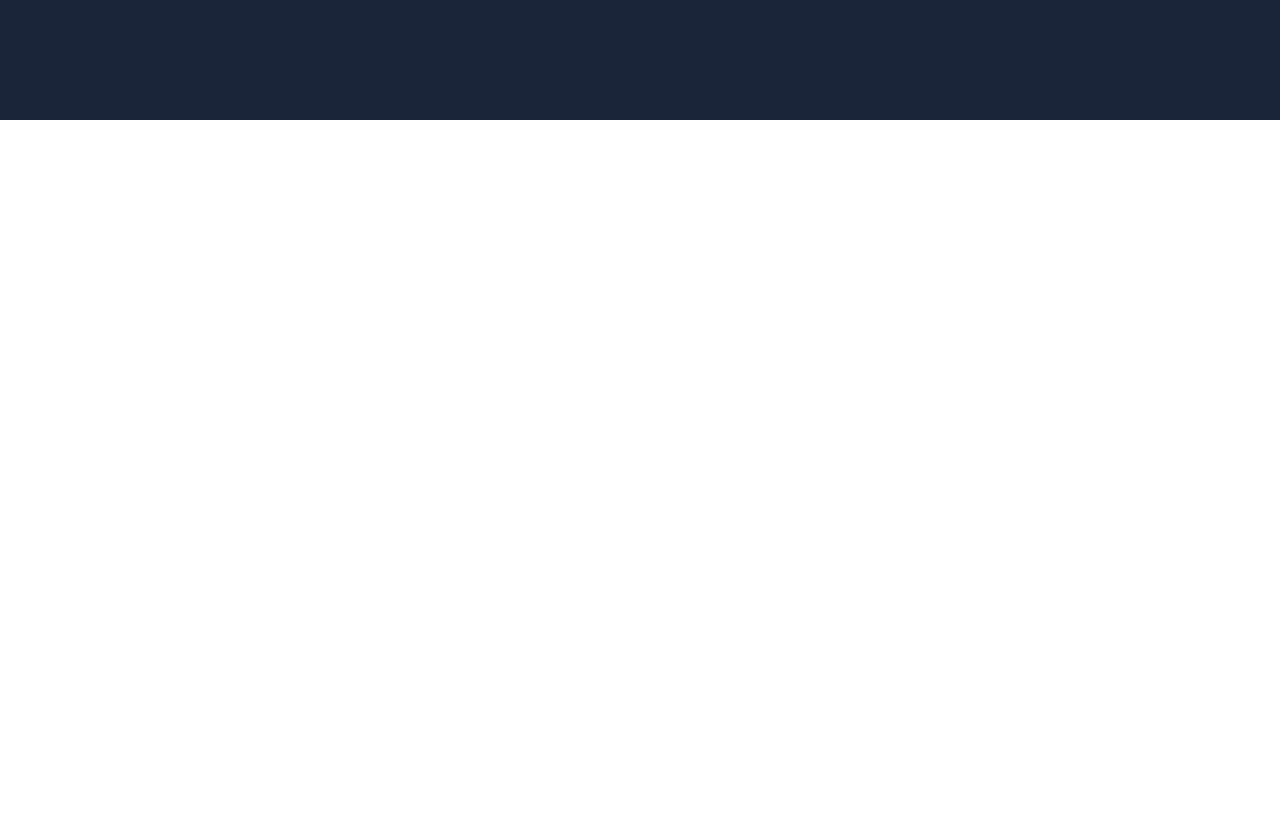
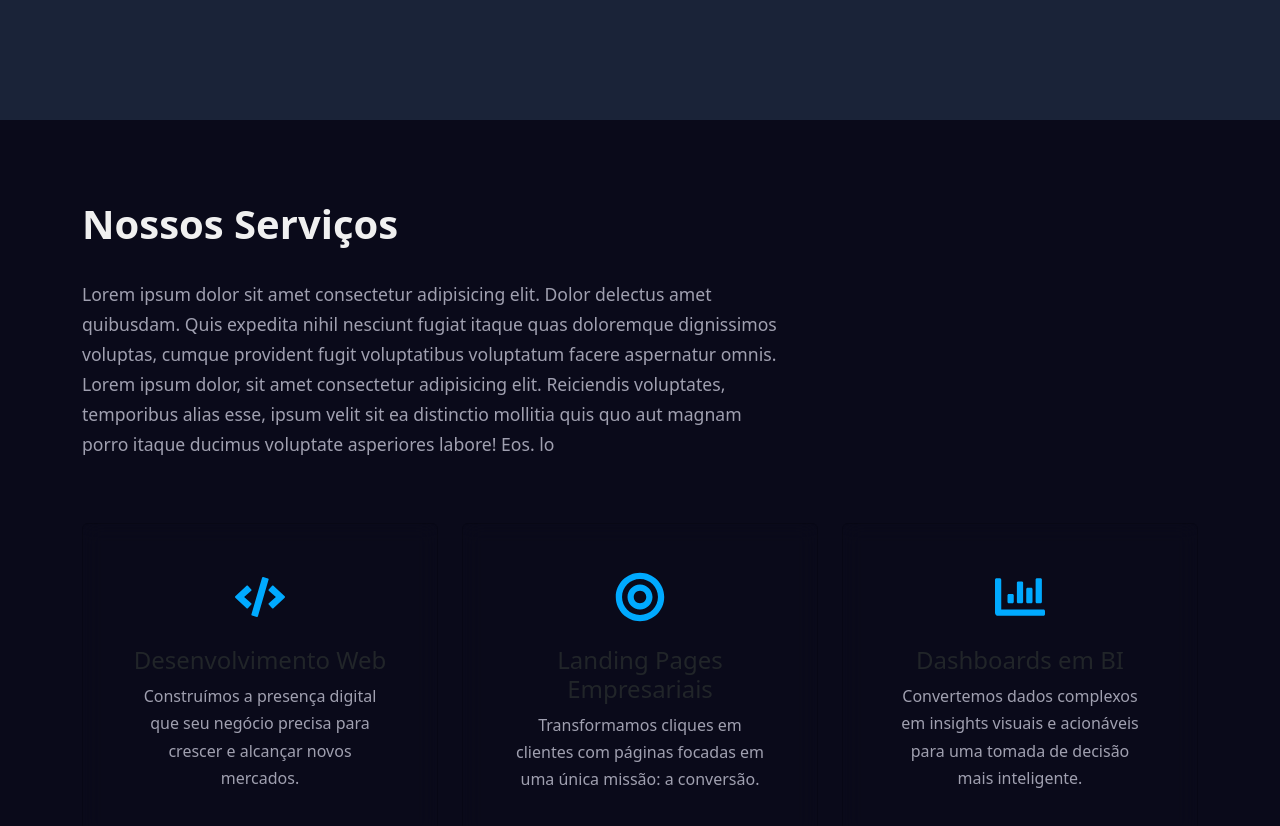
Before and after one commit to gustavorodriDEV/leved-website, a React (Vite) app: page / in a window 1280 px wide. Shown: the part 2280-3106 px from the top of the page. Before the commit the page ends 2400 px from the top, so only its background shows below. Built offline with nearby package versions, Linux system fonts and the light colour scheme.

Commit message:
feat(services): Implementa a seção de Serviços.

```diff
--- a/src/App.jsx
+++ b/src/App.jsx
@@ -2,6 +2,7 @@ import About from "./components/About/About";
 import Home from "./components/Home/Home";
 import Navbar from "./components/Navbar/Navbar";
 import Products from "./components/Products/Products";
+import Services from './components/Services/Services';
 function App() {
   return (
     <>
@@ -10,6 +11,7 @@ function App() {
       <main>
         <About />
         <Products />
+        <Services />
       </main>
     </>
   );
--- /dev/null
+++ b/src/components/Services/Services.jsx
@@ -0,0 +1,63 @@
+import { Container, Row, Col, Card } from "react-bootstrap";
+import styles from "./Services.module.css";
+import { FaCode, FaBullseye, FaChartBar } from "react-icons/fa";
+
+const servicesData = [
+  {
+    icon: <FaCode size={50} />,
+    title: "Desenvolvimento Web",
+    description:
+      "Construímos a presença digital que seu negócio precisa para crescer e alcançar novos mercados.",
+  },
+  {
+    icon: <FaBullseye size={50} />,
+    title: "Landing Pages Empresariais",
+    description:
+      "Transformamos cliques em clientes com páginas focadas em uma única missão: a conversão.",
+  },
+  {
+    icon: <FaChartBar size={50} />,
+    title: "Dashboards em BI",
+    description:
+      "Convertemos dados complexos em insights visuais e acionáveis para uma tomada de decisão mais inteligente.",
+  },
+];
+
+const Services = () => {
+  return (
+    <section id="servicos" className={styles.servicesSection}>
+      <Container>
+        <h2>Nossos Serviços</h2>
+        <p className={styles.sectionDescription}>
+          Lorem ipsum dolor sit amet consectetur adipisicing elit. Dolor
+          delectus amet quibusdam. Quis expedita nihil nesciunt fugiat itaque
+          quas doloremque dignissimos voluptas, cumque provident fugit
+          voluptatibus voluptatum facere aspernatur omnis. Lorem ipsum dolor,
+          sit amet consectetur adipisicing elit. Reiciendis voluptates,
+          temporibus alias esse, ipsum velit sit ea distinctio mollitia quis quo
+          aut magnam porro itaque ducimus voluptate asperiores labore! Eos. lo
+        </p>
+
+        <Row className="justify-content-center g-4">
+          {servicesData.map((service, index) => (
+            <Col key={index} lg={4} md={6}>
+              <Card className={styles.serviceCard}>
+                <Card.Body>
+                  <div className={styles.cardIcon}>{service.icon}</div>
+                  <Card.Title as="h3" className={styles.cardTitle}>
+                    {service.title}
+                  </Card.Title>
+                  <Card.Text className={styles.cardText}>
+                    {service.description}
+                  </Card.Text>
+                </Card.Body>
+              </Card>
+            </Col>
+          ))}
+        </Row>
+      </Container>
+    </section>
+  );
+};
+
+export default Services;
--- /dev/null
+++ b/src/components/Services/Services.module.css
@@ -0,0 +1,103 @@
+.servicesSection {
+  min-height: 100vh;
+  padding: 80px 0;
+  background-color: #0a0a1a;
+  position: relative;
+  overflow: hidden;
+}
+.servicesSection::before {
+  content: "";
+  position: absolute;
+  top: 0;
+  left: 0;
+  width: 100%;
+  height: 100%;
+  background-repeat: no-repeat;
+  background-position: center;
+  opacity: 0.1;
+  z-index: 0;
+}
+
+.servicesSection h2 {
+  font-size: 2.5rem;
+  font-weight: 700;
+  margin-bottom: 4rem;
+  color: #f0f0f0;
+  position: relative;
+  z-index: 1;
+}
+
+.servicesSection h2 {
+  text-align: left;
+  font-size: 2.5rem;
+  font-weight: 700;
+  margin-bottom: 2rem;
+  color: #f0f0f0;
+  position: relative;
+  z-index: 1;
+}
+
+.sectionDescription {
+  max-width: 700px;
+  margin-bottom: 4rem;
+  color: #a0a0b0;
+  font-size: 1.1rem;
+  line-height: 1.7;
+  position: relative;
+  z-index: 1;
+  text-align: left;
+}
+
+.serviceCard {
+background-color: transparent !important;
+ backdrop-filter: blur(10px);
+  height: 100%;
+  padding: 2rem;
+  text-align: center;
+  position: relative;
+  z-index: 1;
+
+  /* Animação de entrada */
+  opacity: 0;
+  transform: translateY(20px);
+  animation: fadeIn-up 0.5s ease-out forwards;
+}
+
+.serviceCard:hover {
+  transform: translateY(-10px);
+  box-shadow: 0 0 25px rgba(194, 197, 198, 0.3);
+}
+
+.cardIcon {
+  color: #00aaff;
+  margin-bottom: 1.5rem;
+}
+
+.cardTitle {
+  font-size: 1.5rem;
+  font-weight: 500;
+  color: #ffffff;
+  margin-bottom: 1rem;
+}
+
+.cardText {
+  color: #a0a0b0;
+  line-height: 1.7;
+}
+
+@keyframes fadeIn-up {
+  to {
+    opacity: 1;
+    transform: translateY(0);
+  }
+}
+
+.serviceCard:nth-child(1) {
+  animation-delay: 0.2s;
+}
+.serviceCard:nth-child(2) {
+  animation-delay: 0.4s;
+}
+.serviceCard:nth-child(3) {
+  animation-delay: 0.6s;
+}
```
